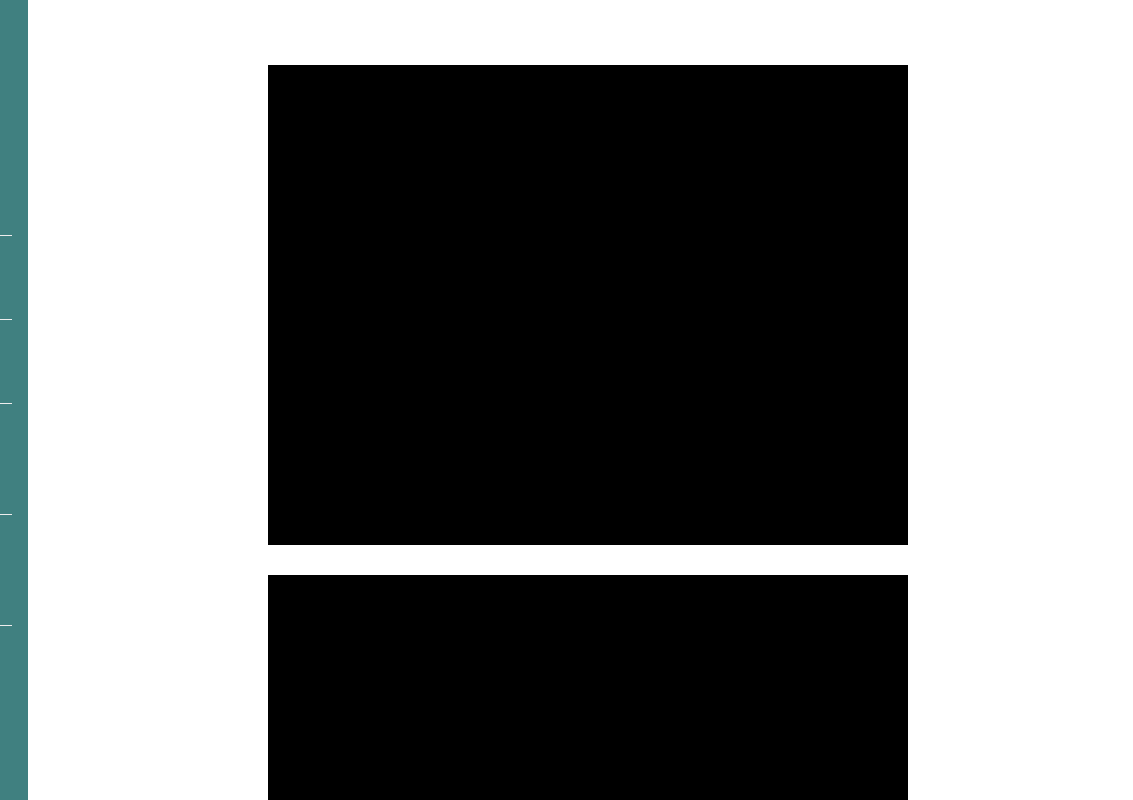
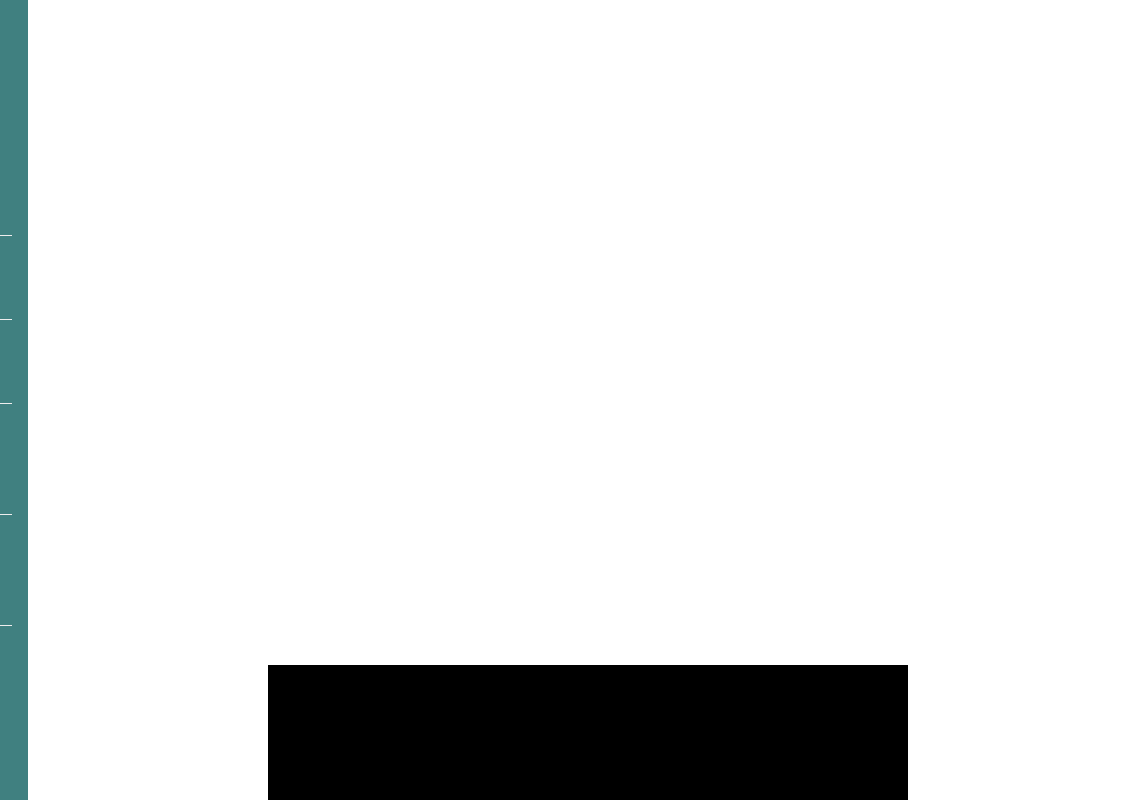
Before and after one commit to connormcdxc/Analytics-Dashboard, a plain HTML site: page public/index.html in a window 1280 px wide. Shown: the top 800 px of the page, 147-1280 px from the left. Drawn offline with nearby package versions, Linux system fonts and the light colour scheme.

Commit message:
Added test charts

```diff
--- a/public/index.html
+++ b/public/index.html
@@ -54,8 +54,8 @@
 
   <!--START OF PAGE CONTENT-->
   <div class="main">
-    <div class="p_holder"></div>
-    <div class="p_holder"></div>
+    <div id="chart" style="width: 100%; height: 300px;display: inline-block;"></div>
+    <div id="chart2" style="width: 100%; height: 300px;display: inline-block;"></div>
     <div class="p_holder"></div>
   </div>
   </body>
```
